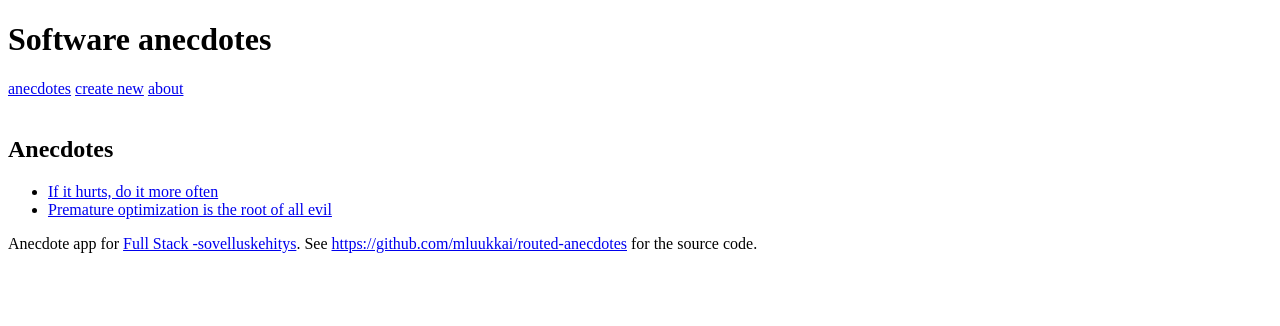
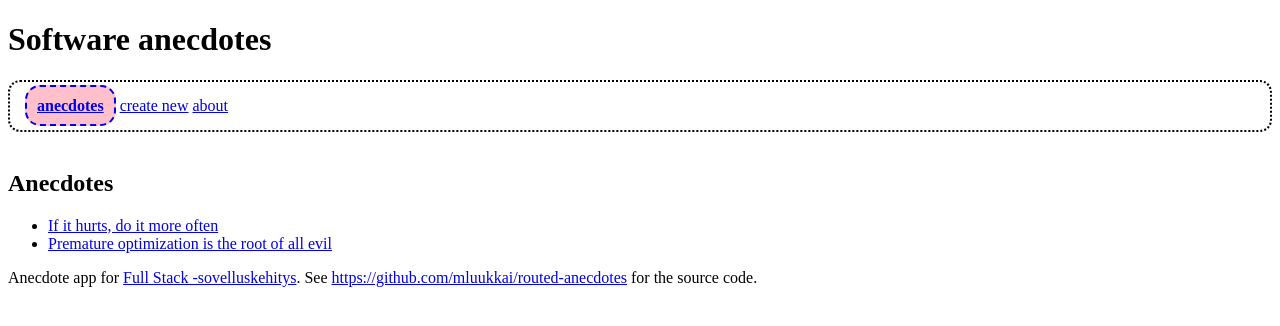
Before and after one commit to Arots/fullstack_osa6_routed-anecdotes, a React (Create React App) app: page / in a window 1280 px wide. Shown: the top 326 px of the page. Built offline with nearby package versions, Linux system fonts and the light colour scheme.

Commit message:
6.20 tehty

```diff
--- a/src/App.js
+++ b/src/App.js
@@ -1,13 +1,40 @@
 import React from 'react'
 import './styles.css'
-import { BrowserRouter as Router, Route, Link, Redirect } from 'react-router-dom'
+import { BrowserRouter as Router, Route, NavLink, Redirect } from 'react-router-dom'
 
 const Menu = () => (
   <div>
-    <div>
-      <Link to='/'>anecdotes</Link>&nbsp;
-      <Link to='/list'>create new</Link>&nbsp;
-      <Link to='/info'>about</Link>&nbsp;
+    <div style={{backgroundColor: 'transparent', border: '2px dotted', borderRadius: '12px', padding: '15px' }}>
+      <NavLink
+         exact to='/'
+        activeStyle={{
+          fontWeight: 'bold',
+          backgroundColor: 'pink',
+          padding: '10px',
+          border: '2px dashed',
+          borderRadius: '15px'
+        }}>
+        anecdotes</NavLink>&nbsp;
+      <NavLink
+        exact to='/list'
+        activeStyle={{
+          fontWeight: 'bold',
+          backgroundColor: 'pink',
+          padding: '10px',
+          border: '2px dashed',
+          borderRadius: '15px'
+        }}>
+        create new</NavLink>&nbsp;
+      <NavLink
+        exact to='/info'
+        activeStyle={{
+          fontWeight: 'bold',
+          backgroundColor: 'pink',
+          padding: '10px',
+          border: '2px dashed',
+          borderRadius: '15px'
+        }}>
+        about</NavLink>&nbsp;
     </div>
     <br />
   </div>
@@ -18,7 +45,7 @@ const AnecdoteList = ({ anecdotes }) => (
     <h2>Anecdotes</h2>
     <ul>
       {anecdotes.map(anecdote => <li key={anecdote.id} >
-      <Link to={`/anecdotes/${anecdote.id}`}>{anecdote.content}</Link></li>)}
+      <NavLink to={`/anecdotes/${anecdote.id}`}>{anecdote.content}</NavLink></li>)}
     </ul>
   </div>
 )
```
